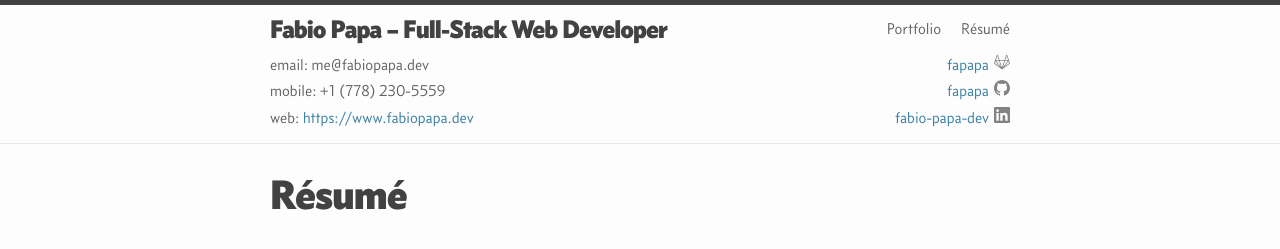
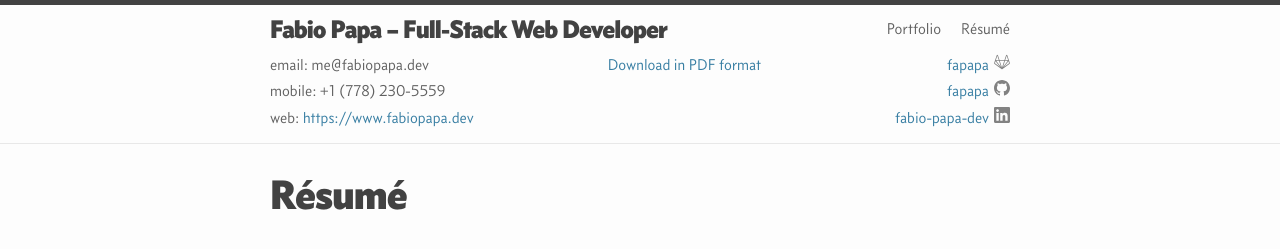
Before and after one commit to fapapa/fapapa.github.io, a Jekyll site: the page built from resume.md, in a window 1280 px wide. Shown: the top 249 px of the page. Built offline with Jekyll 4.4.1, drawn with Linux system fonts in a browser that asks for light colours.

Commit message:
Add ability to download resume in PDF format

```diff
--- a/_includes/contact_info_header.html
+++ b/_includes/contact_info_header.html
@@ -34,6 +34,10 @@
             <li>web: <a href="{{ site.url }}">{{ site.url }}</a></li>
         </ul>
 
+        <div class="download">
+            <a href="/assets/resume_fabio_papa.pdf">Download in PDF format</a>
+        </div>
+
         <div class="social">
             {%- include social.html -%}
         </div>
--- a/_sass/general.scss
+++ b/_sass/general.scss
@@ -172,6 +172,9 @@ header .contact-and-social {
   }
   .site-header {
     border-top: none;
+    .download {
+      display: none;
+    }
   }
   .site-nav,
   .post-header,
```
Also changed, not shown: 1 other file.
